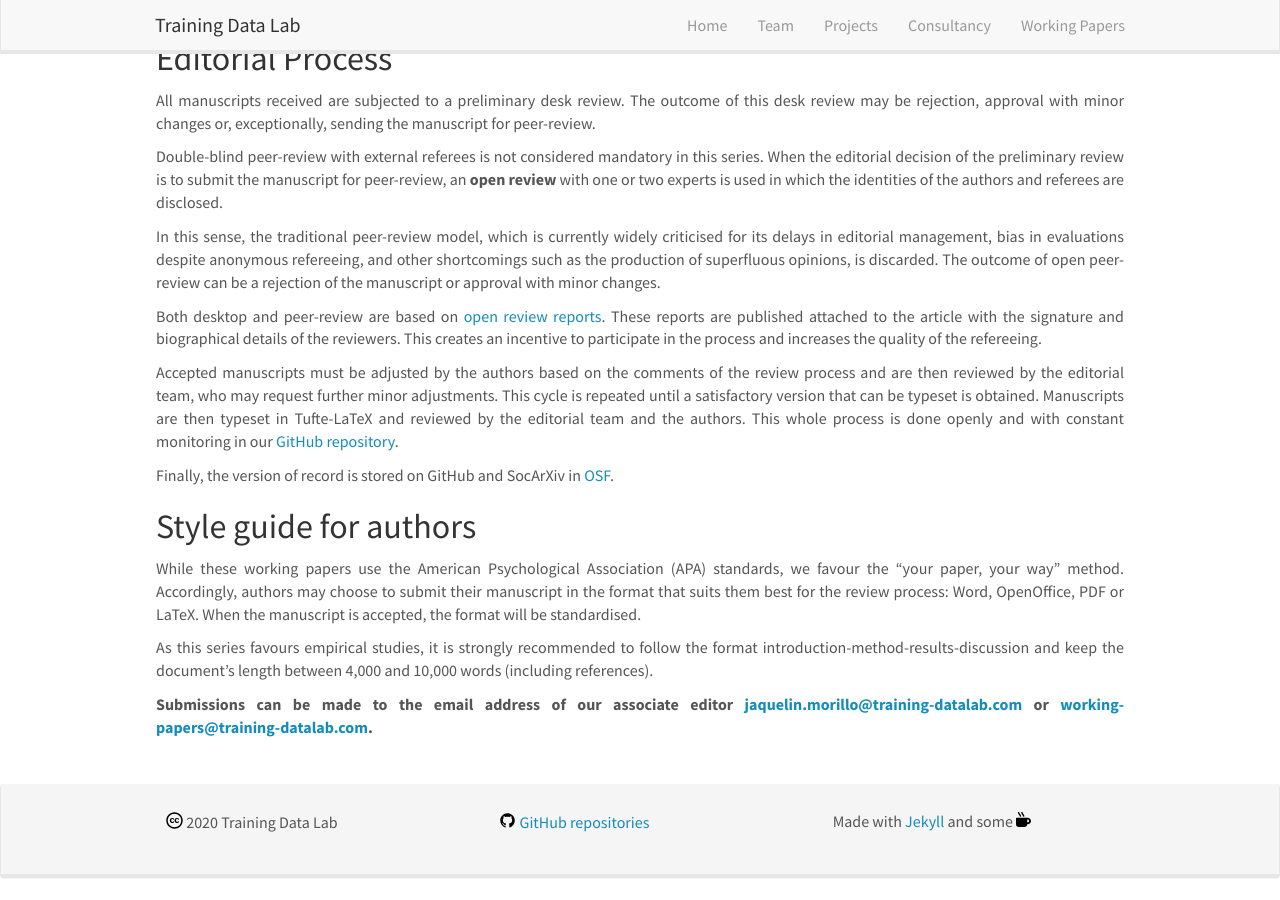
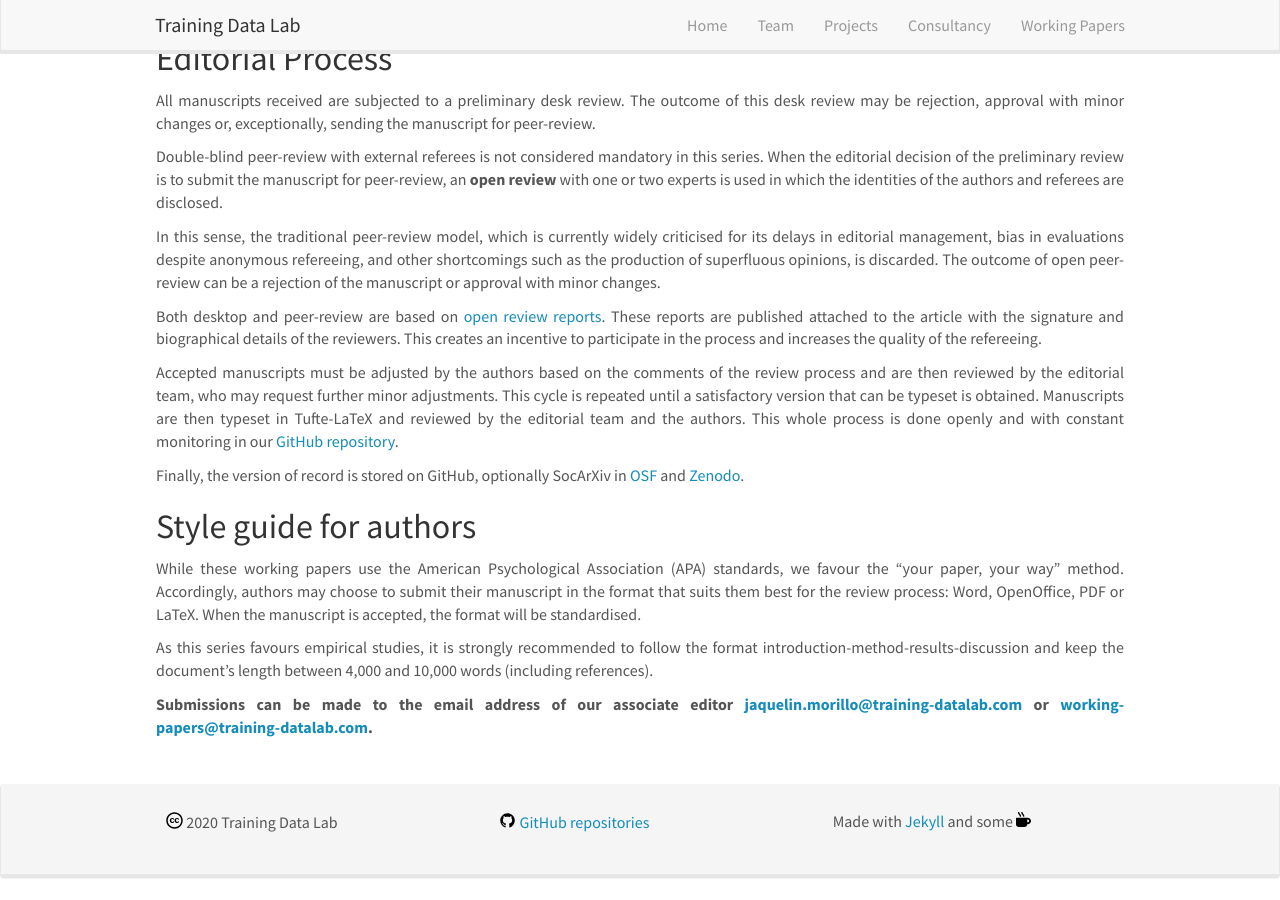
Before and after one commit to training-datalab/old-training-datalab.com, a Jekyll site: the page built from _pages/tufte-guidelines.md, in a window 1280 px wide and 900 px high, scrolled down 626 px. Built offline with Jekyll 4.4.1, drawn with Linux system fonts in a browser that asks for light colours; nearby versions of some CDN libraries.

Commit message:
Update tufte-guidelines.md

```diff
--- a/_pages/tufte-guidelines.md
+++ b/_pages/tufte-guidelines.md
@@ -16,7 +16,7 @@
 
 ## Ethics and Open Access Policy
 
-<p align=" justify">This series is edited in Tufte-LaTeX, a LaTeX template inspired by Edward R. Tufte. <a href="https://www.latex-project.org/" target="_blank">LaTeX</a> is free software that allows the composition of texts with high typographic quality. On the other hand, this series has ethical policy and style standards based on the <a href="https://github.com/training-datalab/tufte-working-papers/blob/master/guidelines/singpore_statement.pdf" target="_blank">Singapore Statement on Research Integrity</a> and the <a href="https://publicationethics.org/" target="_blank">COPE</a> guidelines. It also has an open access policy based on the <a href="https://www.budapestopenaccessinitiative.org/boai-10-recommendations" target="_blank">Budapest Open Access Initiative</a> and the <a href="https://dash.harvard.edu/bitstream/handle/1/4725199/Suber_bethesda.htm?sequence=3&isAllowed=y" target="_blank">Bethesda</a> and <a href="https://openaccess.mpg.de/Berlin-Declaration" target="_blank">Berlín</a> declarations on open access. Accordingly, the works are licensed under <a href="https://github.com/training-datalab/tufte-working-papers/blob/master/CCBY40.md" target="_blank">Creative Commons</a> and <a href="https://github.com/training-datalab/tufte-working-papers/blob/master/LICENSE.md" target="_blank">LPPL v1.3c</a>.</p>
+<p align=" justify">This series is edited in Tufte-LaTeX, a LaTeX template inspired by Edward R. Tufte. <a href="https://www.latex-project.org/" target="_blank">LaTeX</a> is free software that allows the composition of texts with high typographic quality. On the other hand, this series has ethical policy and style standards based on the <a href="https://github.com/training-datalab/tufte-working-papers/blob/master/guidelines/singpore_statement.pdf" target="_blank">Singapore Statement on Research Integrity</a> and the <a href="https://publicationethics.org/" target="_blank">COPE</a> guidelines. It also has an open access policy based on the <a href="https://www.budapestopenaccessinitiative.org/boai-10-recommendations" target="_blank">Budapest Open Access Initiative</a> and the <a href="https://dash.harvard.edu/bitstream/handle/1/4725199/Suber_bethesda.htm?sequence=3&isAllowed=y" target="_blank">Bethesda</a> and <a href="https://openaccess.mpg.de/Berlin-Declaration" target="_blank">Berlín</a> declarations on open access. Accordingly, the works are licensed under <a href="https://github.com/training-datalab/tufte-working-papers/blob/master/LICENSE-CC.md" target="_blank">Creative Commons</a> and <a href="https://github.com/training-datalab/tufte-working-papers/blob/master/LICENSE-LPPL.md" target="_blank">LPPL v1.3c</a>.</p>
 
 <p align=" justify">Finally, the series uses the <a href="/credit/">CRediT</a> taxonomy to identify the exact contributions of each researcher in the case of co-authorship or research assistantships.</p>
 
@@ -36,7 +36,7 @@
 
 <p align=" justify">Accepted manuscripts must be adjusted by the authors based on the comments of the review process and are then reviewed by the editorial team, who may request further minor adjustments. This cycle is repeated until a satisfactory version that can be typeset is obtained. Manuscripts are then typeset in Tufte-LaTeX and reviewed by the editorial team and the authors. This whole process is done openly and with constant monitoring in our <a href="https://github.com/training-datalab/tufte-working-papers" target="_blank">GitHub repository</a>.</p>
 
-<p align=" justify">Finally, the version of record is stored on GitHub and SocArXiv in <a href="http://osf.io/" target="_blank">OSF</a>.</p>
+<p align=" justify">Finally, the version of record is stored on GitHub, optionally SocArXiv in <a href="http://osf.io/" target="_blank">OSF</a> and <a href="https://zenodo.org/" target="_blank">Zenodo</a>.</p>
 
 ## Style guide for authors
 
```
